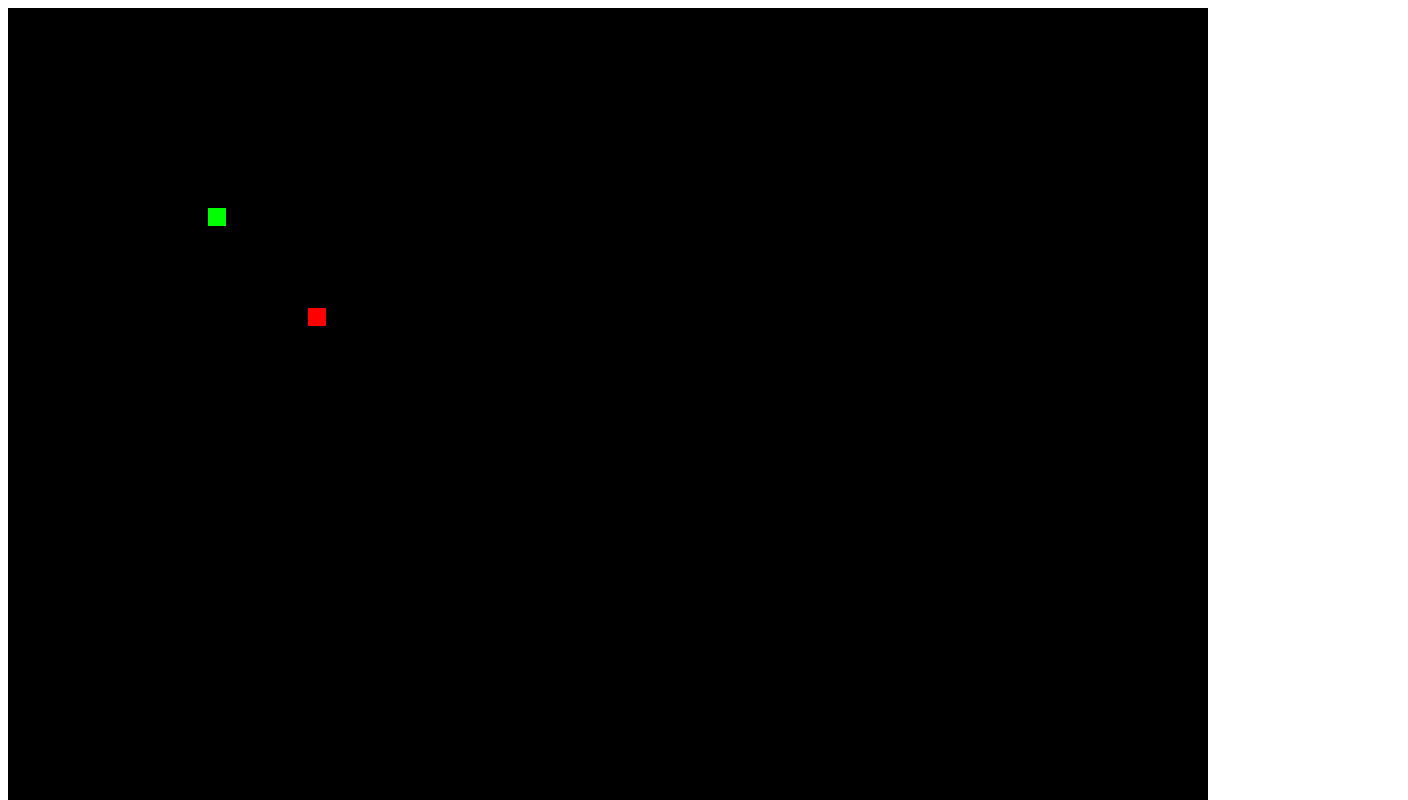
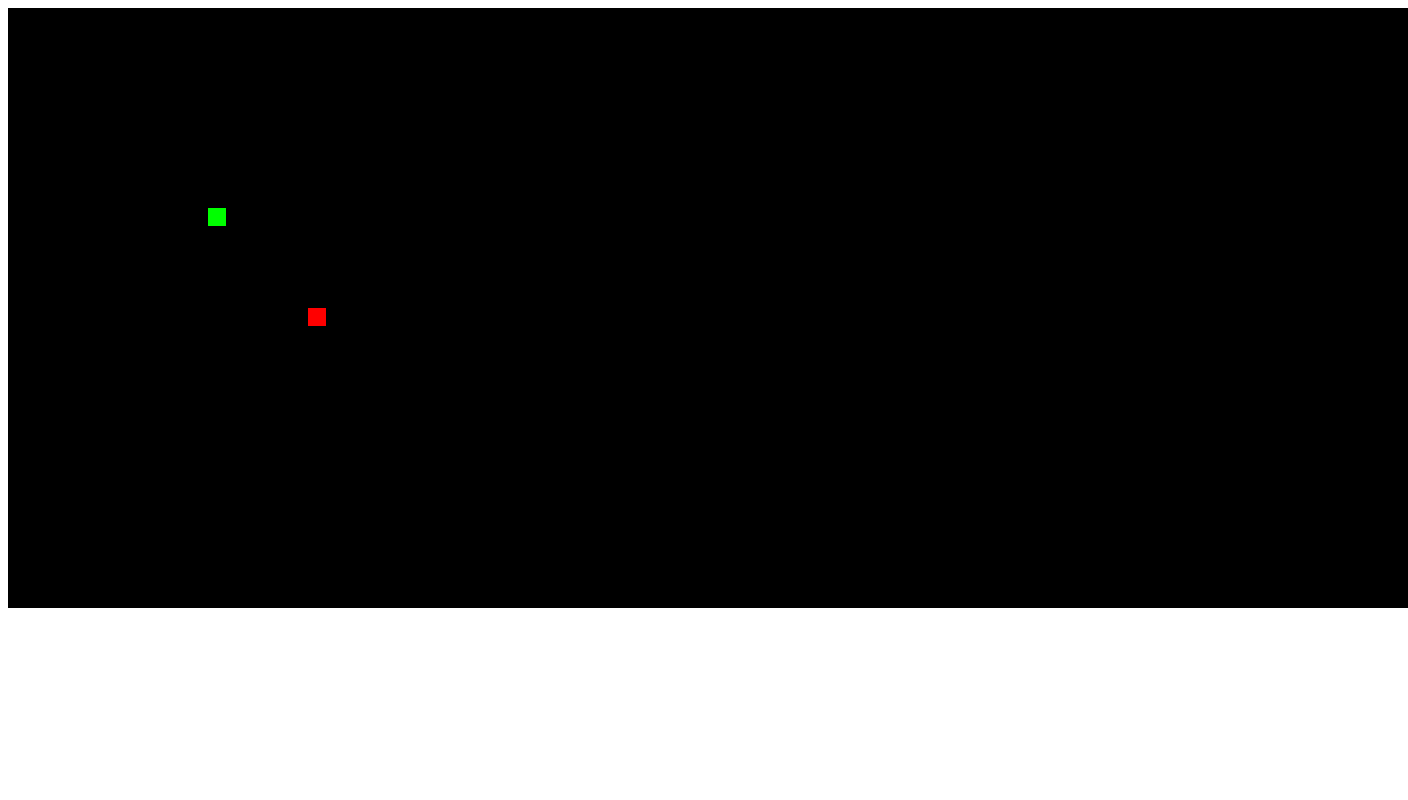
Before and after one commit to GiwrgossWasTaken/SnakeGame4Fun, a plain HTML site: page index.html in a window 1280 px wide. Shown: the top 800 px of the page, 1408 px wide, since content can reach past the window. Drawn offline with Linux system fonts and the light colour scheme.

Commit message:
Update index.html

```diff
--- a/index.html
+++ b/index.html
@@ -1,4 +1,4 @@
-<canvas id="gc" width="1200" height="1200"></canvas>
+<canvas id="gc" width="1400" height="600"></canvas>
 <script>
 window.onload=function() {
     canv=document.getElementById("gc");
```
